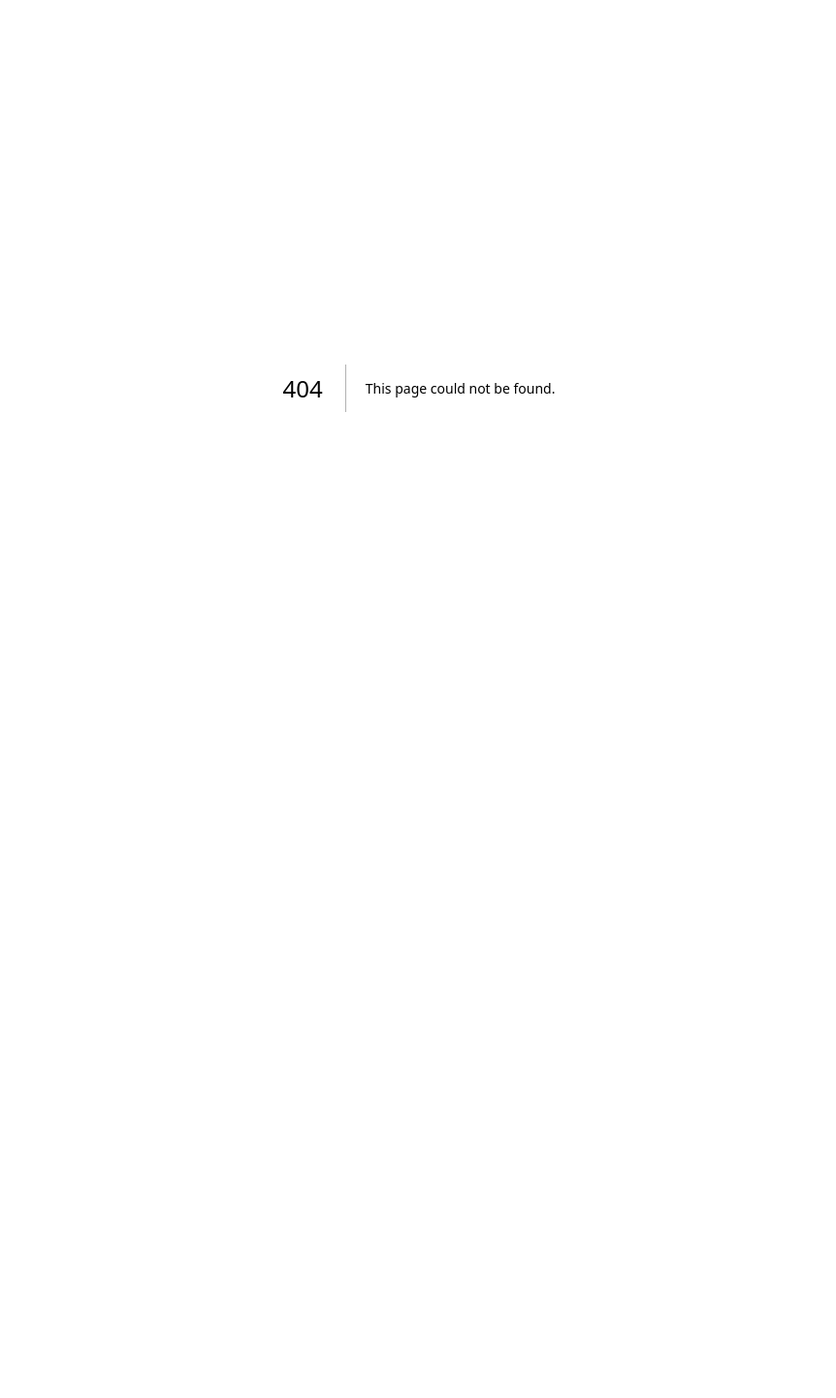
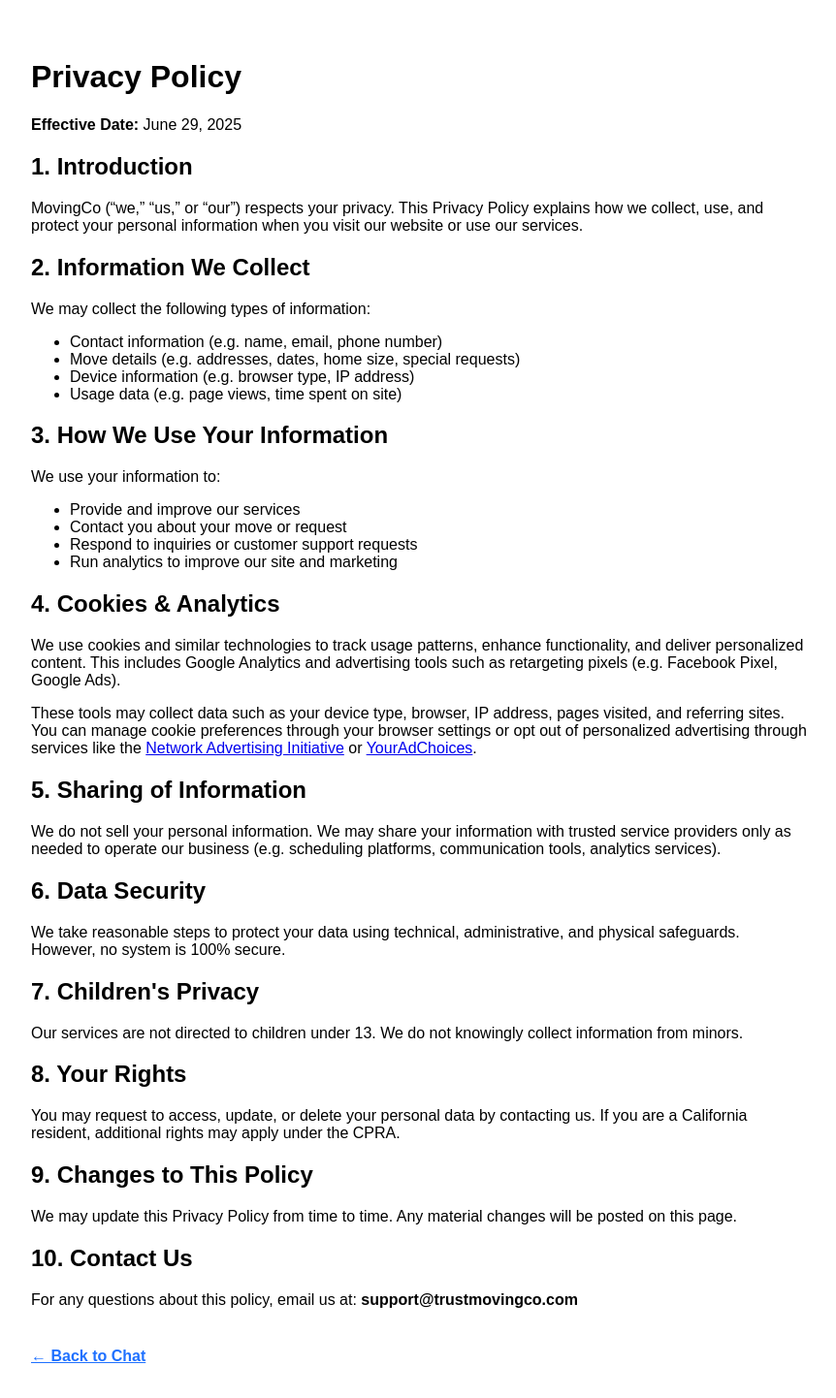
Before and after one commit to Trent2000Steel/V2, a Next.js app: page /privacy in a window 1280 px wide. Before the commit this address had no page. Shown: the top 1442 px of the page at 97% size, without its empty margins (208-1070 px from the left). Before the commit the page ends 800 px from the top, so only its background shows below. Built offline with nearby package versions, Linux system fonts and the light colour scheme.

Commit message:
Create privacy.js

```diff
--- /dev/null
+++ b/pages/privacy.js
@@ -0,0 +1,68 @@
+export default function PrivacyPolicy() {
+  return (
+    <div style={{ padding: '32px', maxWidth: '800px', margin: '0 auto', fontFamily: 'Arial, sans-serif' }}>
+      <h1>Privacy Policy</h1>
+
+      <p><strong>Effective Date:</strong> June 29, 2025</p>
+
+      <h2>1. Introduction</h2>
+      <p>
+        MovingCo (“we,” “us,” or “our”) respects your privacy. This Privacy Policy explains how we collect, use, and protect your personal information when you visit our website or use our services.
+      </p>
+
+      <h2>2. Information We Collect</h2>
+      <p>We may collect the following types of information:</p>
+      <ul>
+        <li>Contact information (e.g. name, email, phone number)</li>
+        <li>Move details (e.g. addresses, dates, home size, special requests)</li>
+        <li>Device information (e.g. browser type, IP address)</li>
+        <li>Usage data (e.g. page views, time spent on site)</li>
+      </ul>
+
+      <h2>3. How We Use Your Information</h2>
+      <p>We use your information to:</p>
+      <ul>
+        <li>Provide and improve our services</li>
+        <li>Contact you about your move or request</li>
+        <li>Respond to inquiries or customer support requests</li>
+        <li>Run analytics to improve our site and marketing</li>
+      </ul>
+
+      <h2>4. Cookies & Analytics</h2>
+      <p>
+        We use cookies and similar technologies to track usage patterns, enhance functionality, and deliver personalized content. This includes Google Analytics and advertising tools such as retargeting pixels (e.g. Facebook Pixel, Google Ads).
+      </p>
+      <p>
+        These tools may collect data such as your device type, browser, IP address, pages visited, and referring sites. You can manage cookie preferences through your browser settings or opt out of personalized advertising through services like the{' '}
+        <a href="https://optout.networkadvertising.org/" target="_blank" rel="noopener noreferrer">Network Advertising Initiative</a> or{' '}
+        <a href="https://youradchoices.com/" target="_blank" rel="noopener noreferrer">YourAdChoices</a>.
+      </p>
+
+      <h2>5. Sharing of Information</h2>
+      <p>We do not sell your personal information. We may share your information with trusted service providers only as needed to operate our business (e.g. scheduling platforms, communication tools, analytics services).</p>
+
+      <h2>6. Data Security</h2>
+      <p>We take reasonable steps to protect your data using technical, administrative, and physical safeguards. However, no system is 100% secure.</p>
+
+      <h2>7. Children's Privacy</h2>
+      <p>Our services are not directed to children under 13. We do not knowingly collect information from minors.</p>
+
+      <h2>8. Your Rights</h2>
+      <p>
+        You may request to access, update, or delete your personal data by contacting us. If you are a California resident, additional rights may apply under the CPRA.
+      </p>
+
+      <h2>9. Changes to This Policy</h2>
+      <p>We may update this Privacy Policy from time to time. Any material changes will be posted on this page.</p>
+
+      <h2>10. Contact Us</h2>
+      <p>
+        For any questions about this policy, email us at: <strong>support@trustmovingco.com</strong>
+      </p>
+
+      <div style={{ marginTop: '40px' }}>
+        <a href="/" style={{ color: '#1e70ff', fontWeight: 'bold' }}>← Back to Chat</a>
+      </div>
+    </div>
+  );
+}
```
